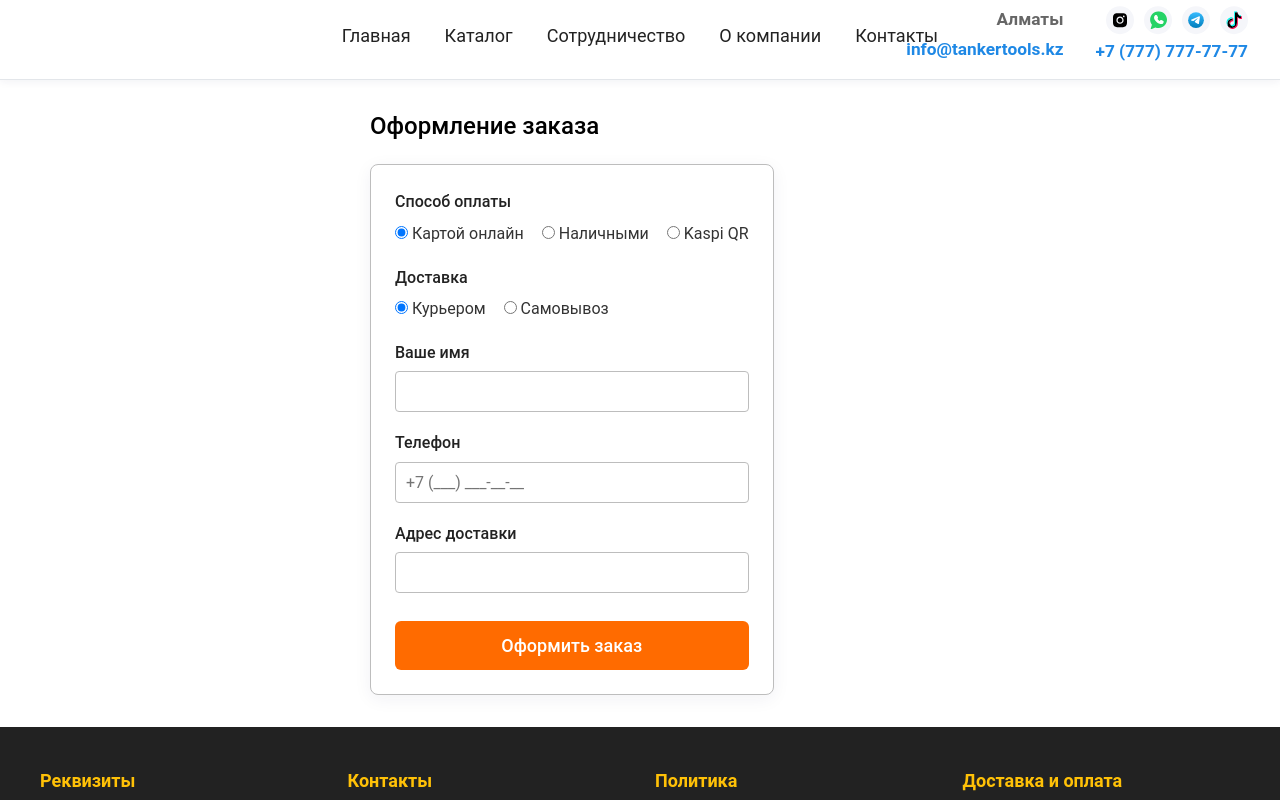
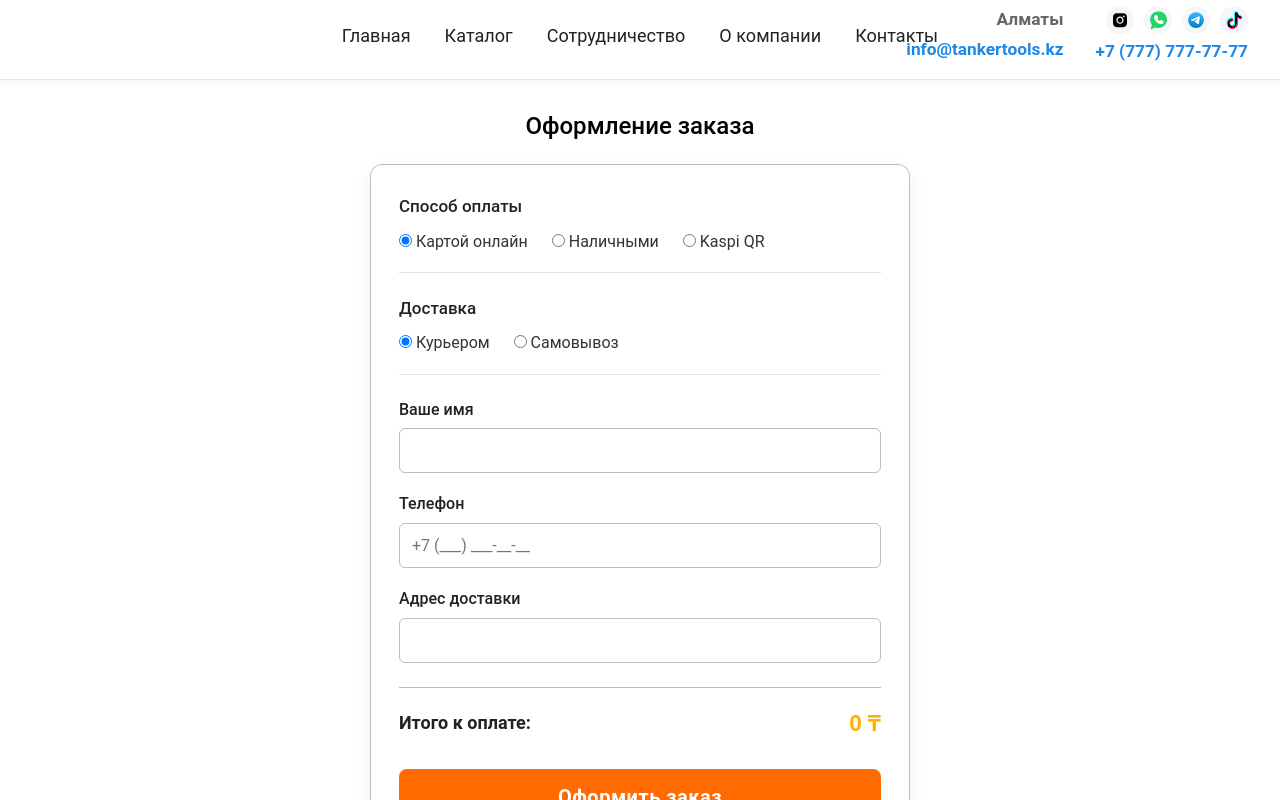
Before and after one commit to Zivi793150/electro, a React (Create React App) app: page /checkout in a window 1280 px wide. Shown: the top 800 px of the page. Built offline with nearby package versions, Linux system fonts and the light colour scheme; a web font is replaced by a local one.

Commit message:
oplata page

```diff
--- a/src/pages/Catalog.js
+++ b/src/pages/Catalog.js
@@ -18,6 +18,10 @@ const Catalog = () => {
   useEffect(() => {
     setSelectedCategory(getCategoryFromQuery());
   }, [location.search]);
+
+  const API_URL = process.env.NODE_ENV === 'development'
+    ? 'http://localhost:5000/api/products'
+    : '/api/products';
 
   useEffect(() => {
     setLoading(true);
--- a/src/pages/Checkout.js
+++ b/src/pages/Checkout.js
@@ -2,8 +2,11 @@ import React, { useState } from 'react';
 import Header from '../components/Header';
 import Footer from '../components/Footer';
 import '../styles/Product.css';
+import { useLocation } from 'react-router-dom';
 
 const Checkout = () => {
+  const location = useLocation();
+  const product = location.state?.product;
   const [payment, setPayment] = useState('card');
   const [delivery, setDelivery] = useState('courier');
   const [form, setForm] = useState({ name: '', phone: '', address: '' });
@@ -17,43 +20,61 @@ const Checkout = () => {
     alert('Спасибо за заказ! Мы свяжемся с вами для подтверждения.');
   };
 
+  const total = product ? Number(product.price) : 0;
+
   return (
     <div className="product-page">
       <Header />
       <main className="product-main" style={{ minHeight: 500 }}>
-        <div className="product-container" style={{ maxWidth: 540, margin: '0 auto', alignItems: 'stretch' }}>
+        <div style={{ maxWidth: 540, margin: '0 auto', alignItems: 'stretch' }}>
           <h1 className="product-title" style={{ textAlign: 'center', marginBottom: 24 }}>Оформление заказа</h1>
-          <form onSubmit={handleSubmit} style={{ background: '#fff', border: '1.5px solid #bdbdbd', borderRadius: 8, padding: 24, boxShadow: '0 4px 18px rgba(30,40,90,0.06)' }}>
-            <div style={{ marginBottom: 18 }}>
-              <label style={{ fontWeight: 500, color: '#222', display: 'block', marginBottom: 6 }}>Способ оплаты</label>
-              <div style={{ display: 'flex', gap: 18 }}>
-                <label><input type="radio" name="payment" value="card" checked={payment==='card'} onChange={()=>setPayment('card')} /> Картой онлайн</label>
-                <label><input type="radio" name="payment" value="cash" checked={payment==='cash'} onChange={()=>setPayment('cash')} /> Наличными</label>
-                <label><input type="radio" name="payment" value="kaspi" checked={payment==='kaspi'} onChange={()=>setPayment('kaspi')} /> Kaspi QR</label>
+          {product && (
+            <div style={{width: '100%', boxSizing: 'border-box', border: '1.5px solid #bdbdbd', borderRadius: 12, padding: 20, marginBottom: 28, background: '#f9f9f9', display: 'flex', alignItems: 'center', gap: 18, boxShadow: '0 2px 12px rgba(30,40,90,0.06)'}}>
+              <img src={product.image || '/images/products/placeholder.png'} alt={product.name} style={{width: 90, height: 90, objectFit: 'contain', borderRadius: 8, background: '#fff', border: '1px solid #e0e0e0'}} />
+              <div style={{flex: 1}}>
+                <div style={{fontWeight: 500, fontSize: 20, color: '#1a2236', marginBottom: 6}}>{product.name}</div>
+                <div style={{display: 'flex', alignItems: 'center', gap: 12, marginTop: 8}}>
+                  <span style={{color: '#888', fontSize: 15}}>Цена за 1 шт:</span>
+                  <span style={{color: '#FFB300', fontWeight: 700, fontSize: 18}}>{total.toLocaleString('ru-RU')} ₸</span>
+                </div>
               </div>
             </div>
-            <div style={{ marginBottom: 18 }}>
-              <label style={{ fontWeight: 500, color: '#222', display: 'block', marginBottom: 6 }}>Доставка</label>
-              <div style={{ display: 'flex', gap: 18 }}>
-                <label><input type="radio" name="delivery" value="courier" checked={delivery==='courier'} onChange={()=>setDelivery('courier')} /> Курьером</label>
-                <label><input type="radio" name="delivery" value="pickup" checked={delivery==='pickup'} onChange={()=>setDelivery('pickup')} /> Самовывоз</label>
+          )}
+          <form onSubmit={handleSubmit} style={{ width: '100%', boxSizing: 'border-box', background: '#fff', border: '1.5px solid #bdbdbd', borderRadius: 12, padding: 28, boxShadow: '0 4px 18px rgba(30,40,90,0.06)', marginBottom: 24 }}>
+            <div style={{ marginBottom: 22, borderBottom: '1px solid #e0e0e0', paddingBottom: 18 }}>
+              <label style={{ fontWeight: 500, color: '#222', display: 'block', marginBottom: 8, fontSize: 17 }}>Способ оплаты</label>
+              <div style={{ display: 'flex', gap: 24 }}>
+                <label style={{fontSize: 16}}><input type="radio" name="payment" value="card" checked={payment==='card'} onChange={()=>setPayment('card')} /> Картой онлайн</label>
+                <label style={{fontSize: 16}}><input type="radio" name="payment" value="cash" checked={payment==='cash'} onChange={()=>setPayment('cash')} /> Наличными</label>
+                <label style={{fontSize: 16}}><input type="radio" name="payment" value="kaspi" checked={payment==='kaspi'} onChange={()=>setPayment('kaspi')} /> Kaspi QR</label>
+              </div>
+            </div>
+            <div style={{ marginBottom: 22, borderBottom: '1px solid #e0e0e0', paddingBottom: 18 }}>
+              <label style={{ fontWeight: 500, color: '#222', display: 'block', marginBottom: 8, fontSize: 17 }}>Доставка</label>
+              <div style={{ display: 'flex', gap: 24 }}>
+                <label style={{fontSize: 16}}><input type="radio" name="delivery" value="courier" checked={delivery==='courier'} onChange={()=>setDelivery('courier')} /> Курьером</label>
+                <label style={{fontSize: 16}}><input type="radio" name="delivery" value="pickup" checked={delivery==='pickup'} onChange={()=>setDelivery('pickup')} /> Самовывоз</label>
               </div>
             </div>
             <div style={{ marginBottom: 18 }}>
               <label style={{ fontWeight: 500, color: '#222', display: 'block', marginBottom: 6 }}>Ваше имя</label>
-              <input type="text" name="name" value={form.name} onChange={handleChange} required style={{ width: '100%', padding: 10, border: '1px solid #bdbdbd', borderRadius: 4, fontSize: 16 }} />
+              <input type="text" name="name" value={form.name} onChange={handleChange} required style={{ width: '100%', padding: 12, border: '1px solid #bdbdbd', borderRadius: 6, fontSize: 16 }} />
             </div>
             <div style={{ marginBottom: 18 }}>
               <label style={{ fontWeight: 500, color: '#222', display: 'block', marginBottom: 6 }}>Телефон</label>
-              <input type="tel" name="phone" value={form.phone} onChange={handleChange} required placeholder="+7 (___) ___-__-__" style={{ width: '100%', padding: 10, border: '1px solid #bdbdbd', borderRadius: 4, fontSize: 16 }} />
+              <input type="tel" name="phone" value={form.phone} onChange={handleChange} required placeholder="+7 (___) ___-__-__" style={{ width: '100%', padding: 12, border: '1px solid #bdbdbd', borderRadius: 6, fontSize: 16 }} />
             </div>
             {delivery === 'courier' && (
               <div style={{ marginBottom: 18 }}>
                 <label style={{ fontWeight: 500, color: '#222', display: 'block', marginBottom: 6 }}>Адрес доставки</label>
-                <input type="text" name="address" value={form.address} onChange={handleChange} required style={{ width: '100%', padding: 10, border: '1px solid #bdbdbd', borderRadius: 4, fontSize: 16 }} />
+                <input type="text" name="address" value={form.address} onChange={handleChange} required style={{ width: '100%', padding: 12, border: '1px solid #bdbdbd', borderRadius: 6, fontSize: 16 }} />
               </div>
             )}
-            <button type="submit" style={{ width: '100%', background: '#FF6B00', color: '#fff', fontSize: 18, fontWeight: 500, border: 'none', borderRadius: 6, padding: '14px 0', cursor: 'pointer', marginTop: 10 }}>Оформить заказ</button>
+            <div style={{borderTop: '1.5px solid #bdbdbd', margin: '24px 0 18px 0', paddingTop: 18, display: 'flex', alignItems: 'center', justifyContent: 'space-between'}}>
+              <span style={{fontWeight: 600, fontSize: 18, color: '#222'}}>Итого к оплате:</span>
+              <span style={{color: '#FFB300', fontWeight: 700, fontSize: 22}}>{total.toLocaleString('ru-RU')} ₸</span>
+            </div>
+            <button type="submit" style={{ width: '100%', background: '#FF6B00', color: '#fff', fontSize: 20, fontWeight: 600, border: 'none', borderRadius: 8, padding: '16px 0', cursor: 'pointer', marginTop: 10, letterSpacing: 0.5 }}>Оформить заказ</button>
           </form>
         </div>
       </main>
--- a/src/pages/Product.js
+++ b/src/pages/Product.js
@@ -96,7 +96,7 @@ const Product = () => {
   };
 
   const handleBuy = () => {
-    navigate('/checkout');
+    navigate('/checkout', { state: { product } });
   };
 
   // Модалка фото
```
